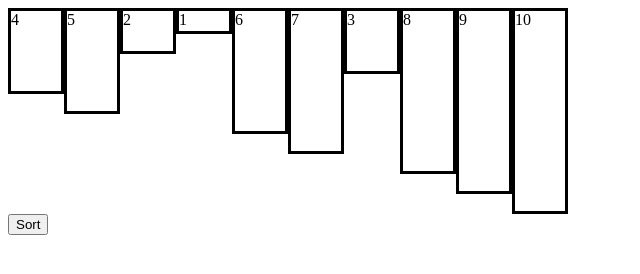
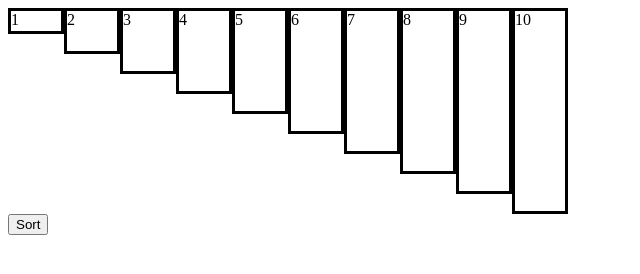
Before and after one commit to coeda/bubble-sort, a website: page index.html in a window 1280 px wide. Both pictures are taken after a click on the button "Sort". Shown: the whole page, without its empty margins (0-640 px from the left). Drawn offline with Linux system fonts and the light colour scheme.

Commit message:
completed quick sort

```diff
--- a/bubbleSort.js
+++ b/bubbleSort.js
@@ -39,9 +39,38 @@ let bubbleSort = function(array){
   return array;
 };
 
+let quickSort = function(arr){
+  let pivot = arr[0];
+  let rightArray = [];
+  let leftArray = [];
+
+  if(arr.length <= 1 || arr === undefined){
+    return arr;
+  } else {
+
+    for (let i = 1; i < arr.length; i++) {
+      if(arr[i] < pivot){
+        leftArray.push(arr[i]);
+      } else {
+        rightArray.push(arr[i]);
+      }
+    }
+
+    console.log('left: ' + leftArray);
+    console.log('right: ' + rightArray);
+  }
+let newArr = quickSort(leftArray).concat(pivot, quickSort(rightArray));
+let documentDivs = document.querySelectorAll('.arrayDiv');
+  for(let i = 0; i < newArr.length; i++){
+    documentDivs[i].style.height = (newArr[i] * 20) + 'px';
+    documentDivs[i].innerHTML = newArr[i];
+  }
+  return newArr;
+};
 
 let generateDivs = function(){
   let container = document.getElementById('container');
+
   for(let i = 0; i < 10; i++){
     //let randomNumber = Math.floor(Math.random() * 10) ;
     let createdItem = document.createElement('div');
@@ -55,8 +84,8 @@ let generateDivs = function(){
 
 let sort = function(){
   let divList = document.querySelectorAll('.arrayDiv');
-  bubbleSort(randomArray);
-  console.log(divList);
+  let newArray = quickSort(randomArray);
+  console.log(newArray);
 };
 
 generateDivs();
--- a/index.html
+++ b/index.html
@@ -10,5 +10,6 @@
 <div id="container"></div>
 <button onclick="sort()">Sort</button>
   <script type="text/javascript" src = 'bubbleSort.js'></script>
+    <script type="text/javascript" src = 'quick-sort.js'></script>
 </body>
 </html>
```
Also changed, not shown: quick-sort.js (added, +17 -0 lines).
